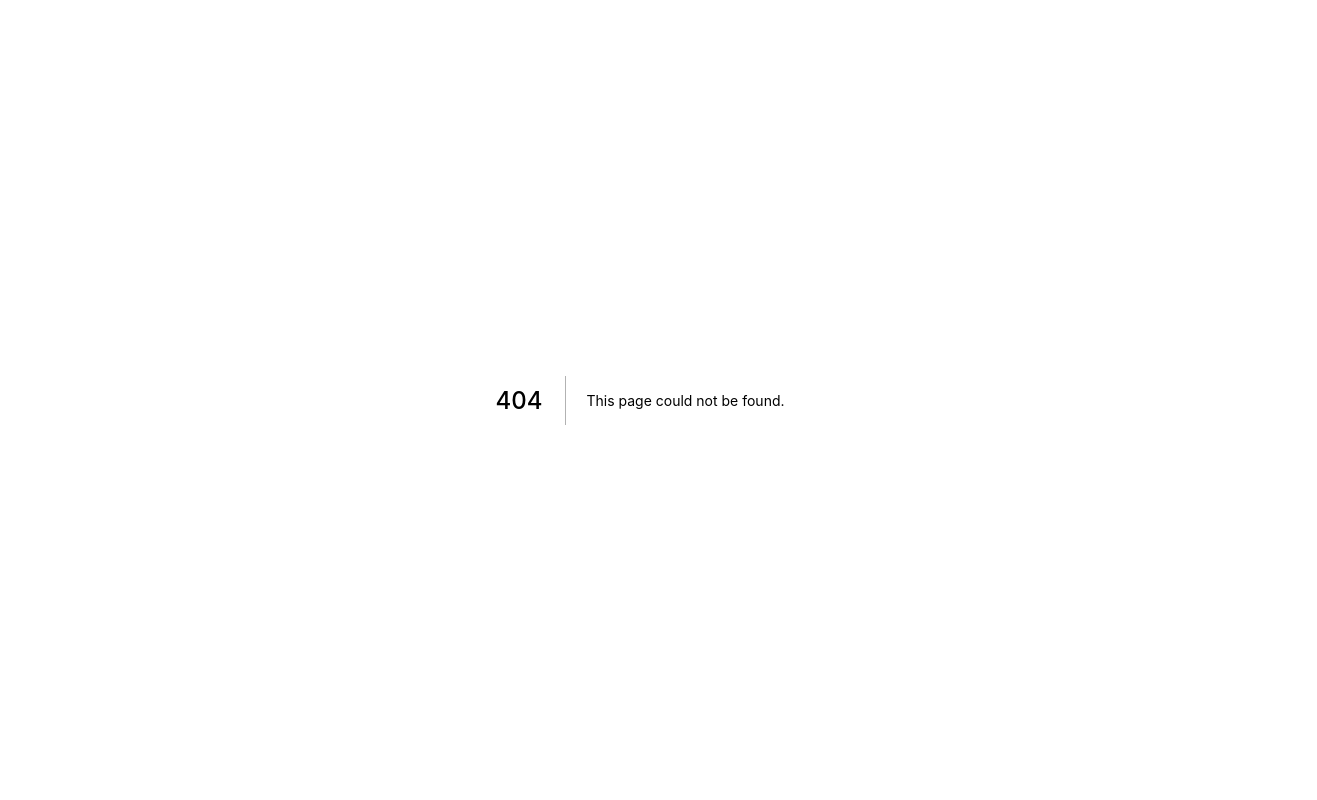
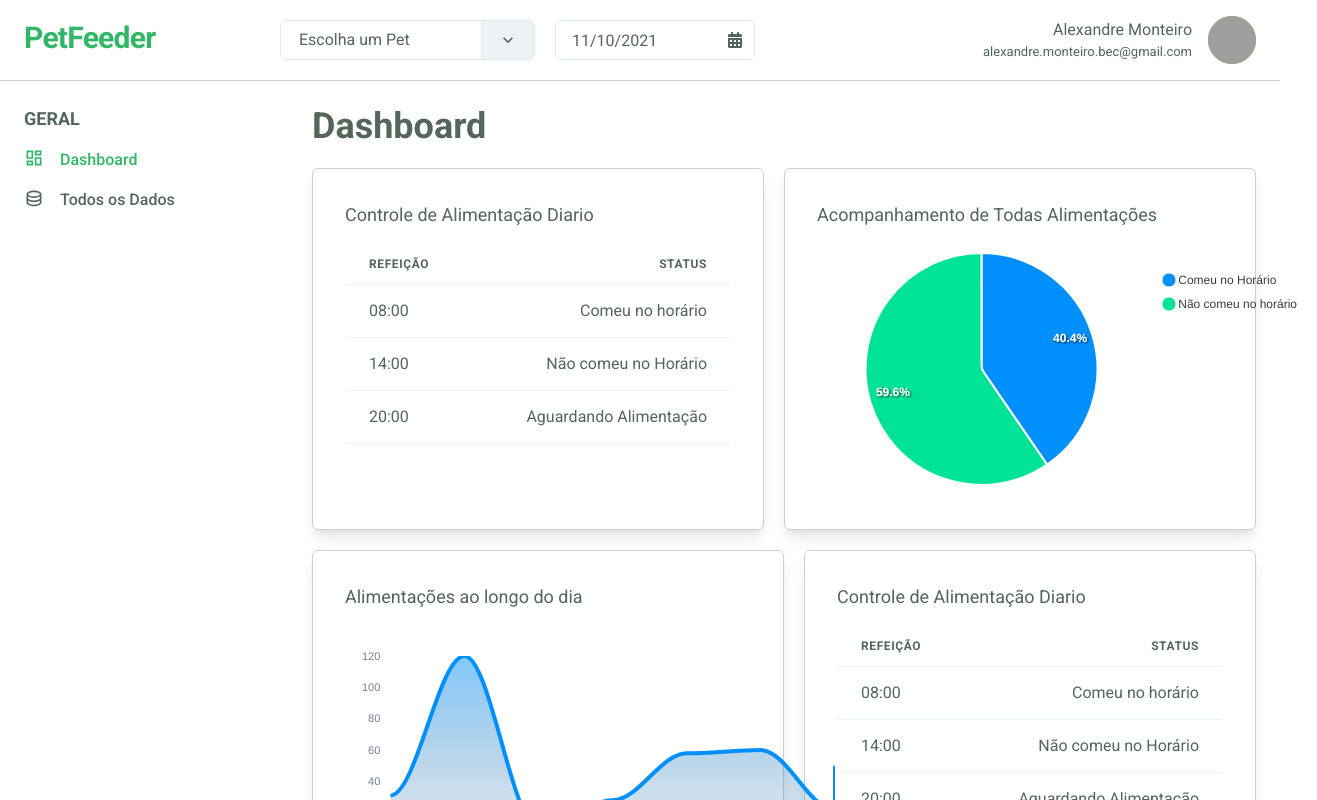
Before and after one commit to arrudadev/pet-feeder-web, a Next.js app: page /dashboard in a window 1280 px wide. Before the commit this address had no page. Shown: the top 800 px of the page, 1317 px wide, since content can reach past the window. Built offline with nearby package versions, Linux system fonts and the light colour scheme; grey boxes are pictures that could not be loaded.

Commit message:
chore: add dashboard page

```diff
--- /dev/null
+++ b/src/pages/dashboard.tsx
@@ -0,0 +1,82 @@
+import type { NextPage } from 'next';
+
+import { Box, Flex, Heading, Text } from '@chakra-ui/react';
+
+import { AreaChart } from '../components/AreaChart';
+import { BoxShadow } from '../components/BoxShadow';
+import { Footer } from '../components/Footer';
+import { Header } from '../components/Header';
+import { PieChart } from '../components/PieChart';
+import { Sidebar } from '../components/Sidebar';
+import { Table } from '../components/Table';
+
+const Dashboard: NextPage = () => {
+  return (
+    <>
+      <Flex direction="column" h="100vh">
+        <Header isLoggedIn />
+
+        <Flex w="100%" h="100%" my="6" maxW={1480} mx="auto" px="6">
+          <Sidebar />
+
+          <Flex flexDirection="column" flex="1">
+            <Flex>
+              <Heading>Dashboard</Heading>
+            </Flex>
+
+            <Flex flex="1" mt="20px">
+              <Box w="50%">
+                <BoxShadow>
+                  <Text fontSize="lg" mb="4" color="gray.600">
+                    Controle de Alimentação Diario
+                  </Text>
+
+                  <Table />
+                </BoxShadow>
+              </Box>
+
+              <Box w="50%" ml="20px">
+                <BoxShadow>
+                  <Text fontSize="lg" mb="4" color="gray.600">
+                    Acompanhamento de Todas Alimentações
+                  </Text>
+
+                  <PieChart
+                    labels={['Comeu no Horário', 'Não comeu no horário']}
+                    series={[380, 560]}
+                  />
+                </BoxShadow>
+              </Box>
+            </Flex>
+
+            <Flex flex="1" mt="20px">
+              <Box w="50%">
+                <BoxShadow>
+                  <Text fontSize="lg" mb="4" color="gray.600">
+                    Alimentações ao longo do dia
+                  </Text>
+
+                  <AreaChart />
+                </BoxShadow>
+              </Box>
+
+              <Box w="50%" ml="20px">
+                <BoxShadow>
+                  <Text fontSize="lg" mb="4" color="gray.600">
+                    Controle de Alimentação Diario
+                  </Text>
+
+                  <Table usePagination />
+                </BoxShadow>
+              </Box>
+            </Flex>
+          </Flex>
+        </Flex>
+      </Flex>
+
+      <Footer />
+    </>
+  );
+};
+
+export default Dashboard;
```
